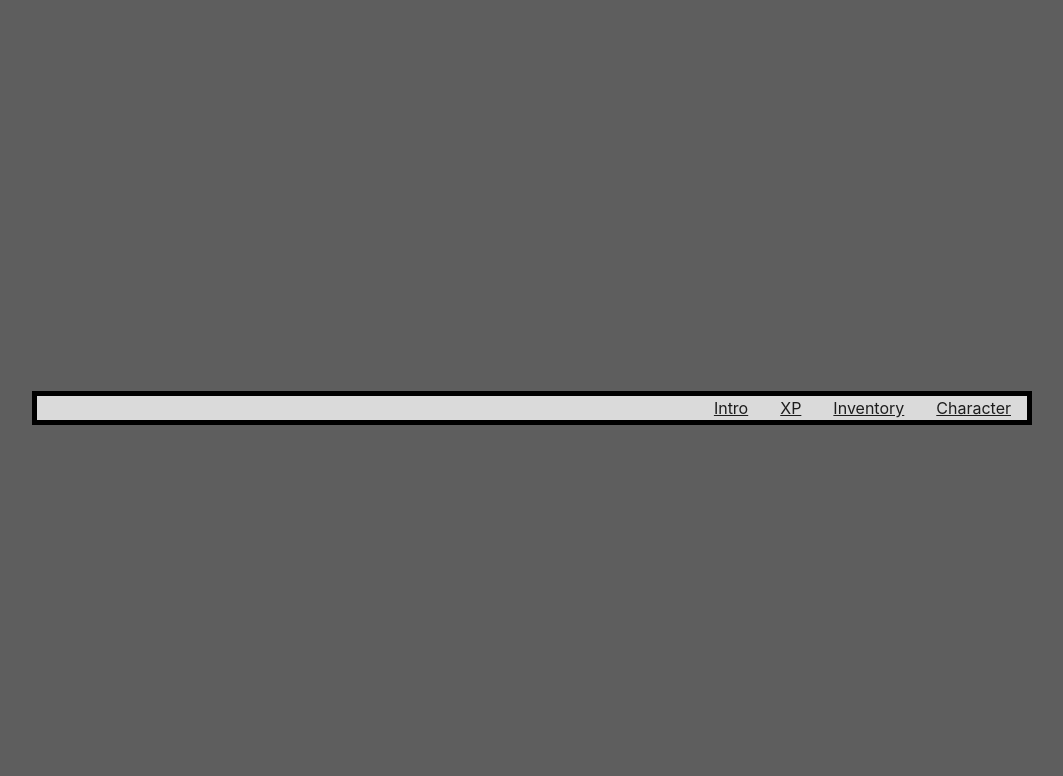
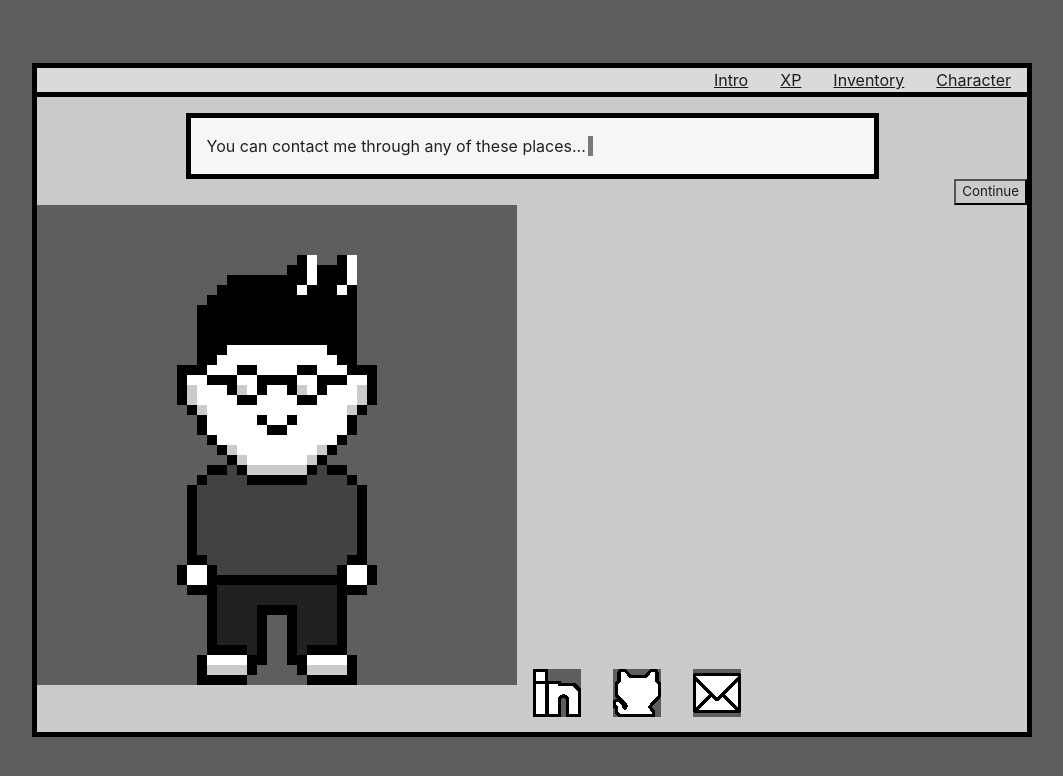
Before and after one commit to hevdevs/hevsite, a React (Vite) app: page /contact in a window 1280 px wide. Shown: the top 776 px of the page, without its empty margins (108-1171 px from the left). Built offline with nearby package versions, Linux system fonts and the light colour scheme.

Commit message:
rename about to contact

```diff
--- a/src/App.tsx
+++ b/src/App.tsx
@@ -1,7 +1,7 @@
 import { Routes, Route } from "react-router";
 import TopBar from "./components/TopBar";
 import Home from "./pages/Home";
-import About from "./pages/About";
+import Contact from "./pages/Contact";
 import Projects from "./pages/Projects";
 import Work from "./pages/Work";
 
@@ -11,7 +11,7 @@ const App = () => {
 			<TopBar />
 			<Routes>
 				<Route path="/" element={<Home />} />
-				<Route path="/about" element={<About />} />
+				<Route path="/contact" element={<Contact />} />
 				<Route path="/work" element={<Work />} />
 				<Route path="/projects" element={<Projects />} />
 			</Routes>
--- a/src/pages/About.tsx
+++ /dev/null
@@ -1,22 +0,0 @@
-import SpeakerBubble from "../components/SpeakerBubble";
-import hevIdle from "../assets/hev_sprite_3.gif"
-import hevGiggle from "../assets/hev_sprite_2.gif"
-import { useState } from "react";
-
-const About = () => {
-	const [hover, setHover] = useState(false)
-	function handleMouseOver (){
-		setHover(true)
-	}
-	function handleMouseLeave(){
-		setHover(false)
-	}
-	return (
-		<div className="portal">
-			<SpeakerBubble dialogue={["Here's some more about me"]} />
-			<img className="sprite" onMouseEnter={handleMouseOver} onMouseLeave={handleMouseLeave} src={hover ? hevGiggle : hevIdle}/>
-		</div>
-	);
-};
-
-export default About;
--- /dev/null
+++ b/src/pages/Contact.tsx
@@ -0,0 +1,49 @@
+import SpeakerBubble from "../components/SpeakerBubble";
+import hevIdle from "../assets/hev_sprite_3.gif";
+import hevGiggle from "../assets/hev_sprite_2.gif";
+import { useState } from "react";
+import linkedin from "../assets/li.svg";
+import gh from "../assets/gh.svg";
+import email from "../assets/email.svg";
+import { Link } from "react-router";
+
+const Contact = () => {
+	const [hover, setHover] = useState(false);
+	function handleMouseOver() {
+		setHover(true);
+	}
+	function handleMouseLeave() {
+		setHover(false);
+	}
+	return (
+		<div className="portal">
+			<SpeakerBubble
+				dialogue={[
+					"You can contact me through any of these places...",
+					"Let's talk about building great stuff together!",
+				]}
+			/>
+			<div>
+				<img
+					className="sprite"
+					onMouseEnter={handleMouseOver}
+					onMouseLeave={handleMouseLeave}
+					src={hover ? hevGiggle : hevIdle}
+				/>
+				<Link
+					className="external-nav"
+					to="https://www.linkedin.com/in/heather-magnier-ashton/">
+					<img src={linkedin} className="icon" />
+				</Link>
+				<Link className="external-nav" to="https://github.com/hevdevs">
+					<img src={gh} className="icon" />
+				</Link>
+				<Link className="external-nav" to="mailto:hevmdevs@gmail.com">
+					<img src={email} className="icon" />
+				</Link>
+			</div>
+		</div>
+	);
+};
+
+export default Contact;
```
